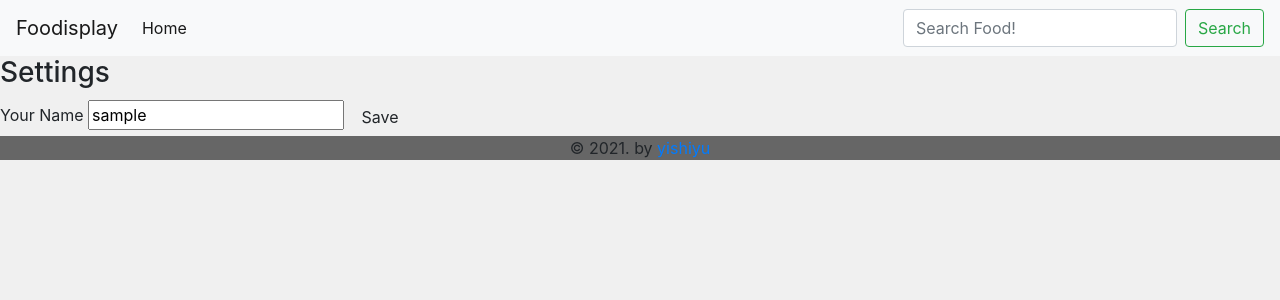
After one commit to yishiyu/foodisplay, a Flask app: page /settings in a window 1280 px wide. The commit adds this page. Shown: the top 300 px of the page. Run offline with Flask 2, Linux system fonts and the light colour scheme; the visitor is signed in with stand-in values (Sample User, id 1); data comes from the database, SQL or seed files in the repository; parts of the project's set-up code (start-up, migrations or seed data) failed here and were passed over; some libraries are stand-ins or nearby versions.

Commit message:
添加用户设置页面

```diff
--- a/foodisplay/templates/login.html
+++ b/foodisplay/templates/login.html
@@ -1,4 +1,6 @@
-{% extends 'base.html' %} {% block content %}
+{% extends 'base.html' %}
+<!-- 填充父类留出的部分 -->
+{% block content %}
 <h3>Login</h3>
 <form method="post">
   Account<br />
--- /dev/null
+++ b/foodisplay/templates/settings.html
@@ -0,0 +1,16 @@
+{% extends 'base.html' %}
+<!-- 填充父类留出的部分 -->
+{% block content %}
+<h3>Settings</h3>
+<form method="post">
+  Your Name
+  <input
+    type="text"
+    name="name"
+    autocomplete="off"
+    required
+    value="{{ current_user.Name }}"
+  />
+  <input class="btn" type="submit" name="submit" value="Save" />
+</form>
+{% endblock %}
--- a/foodisplay/views.py
+++ b/foodisplay/views.py
@@ -63,3 +63,24 @@ def logout():
     logout_user()  # 登出用户
     flash('Goodbye.')
     return redirect(url_for('index'))  # 重定向回首页
+
+@app.route('/settings', methods=['GET', 'POST'])
+@login_required
+def settings():
+    if request.method == 'POST':
+        name = request.form['name']
+
+        if not name or len(name) > 20:
+            flash('Invalid input.')
+            return redirect(url_for('settings'))
+
+        current_user.Name = name
+        # current_user 会返回当前登录用户的数据库记录对象
+        # 等同于下面的用法
+        # user = User.query.first()
+        # user.name = name
+        db.session.commit()
+        flash('Settings updated.')
+        return redirect(url_for('index'))
+
+    return render_template('settings.html')
```
